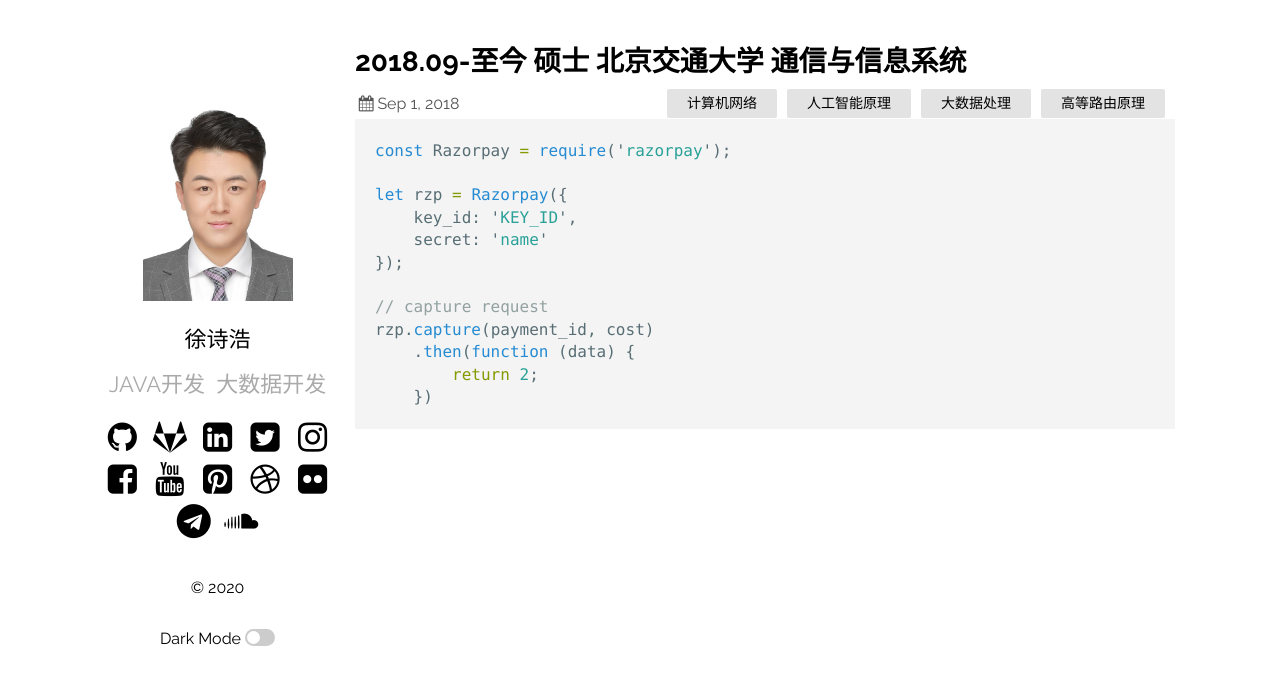
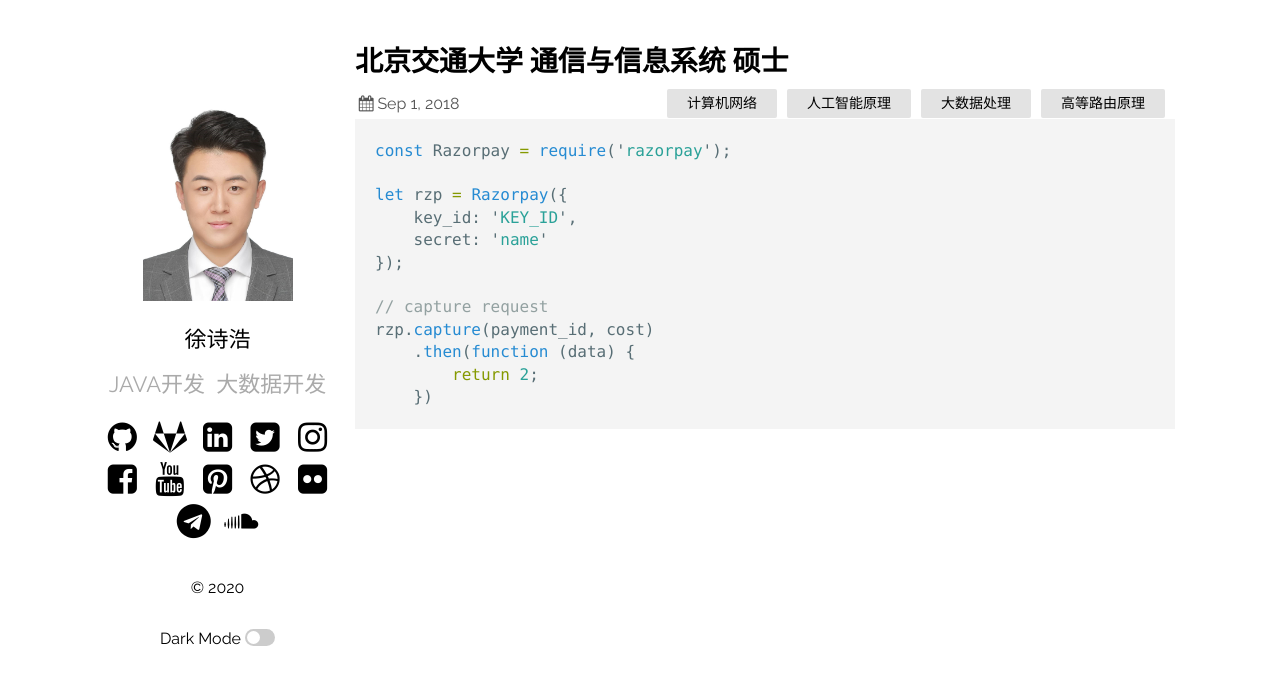
Before and after one commit to xushihao/xushihao.github.io, a Jekyll site: the page built from _posts/2018-09-01-BJTU.markdown, in a window 1280 px wide. Shown: the top 685 px of the page. Built offline with Jekyll 4.4.1, drawn with Linux system fonts in a browser that asks for light colours.

Commit message:
Update 2018-09-01-BJTU.markdown

```diff
--- a/_posts/2018-09-01-BJTU.markdown
+++ b/_posts/2018-09-01-BJTU.markdown
@@ -1,8 +1,9 @@
 ---
 layout: post
-title:  "2018.09-至今    硕士    北京交通大学     通信与信息系统"
+title:  "北京交通大学          通信与信息系统           硕士"
 date:   2018-09-01 21:03:36 +0530
 categories: "计算机网络 人工智能原理 大数据处理 高等路由原理"
+tag: "教育背景"
 ---
 
 
```
